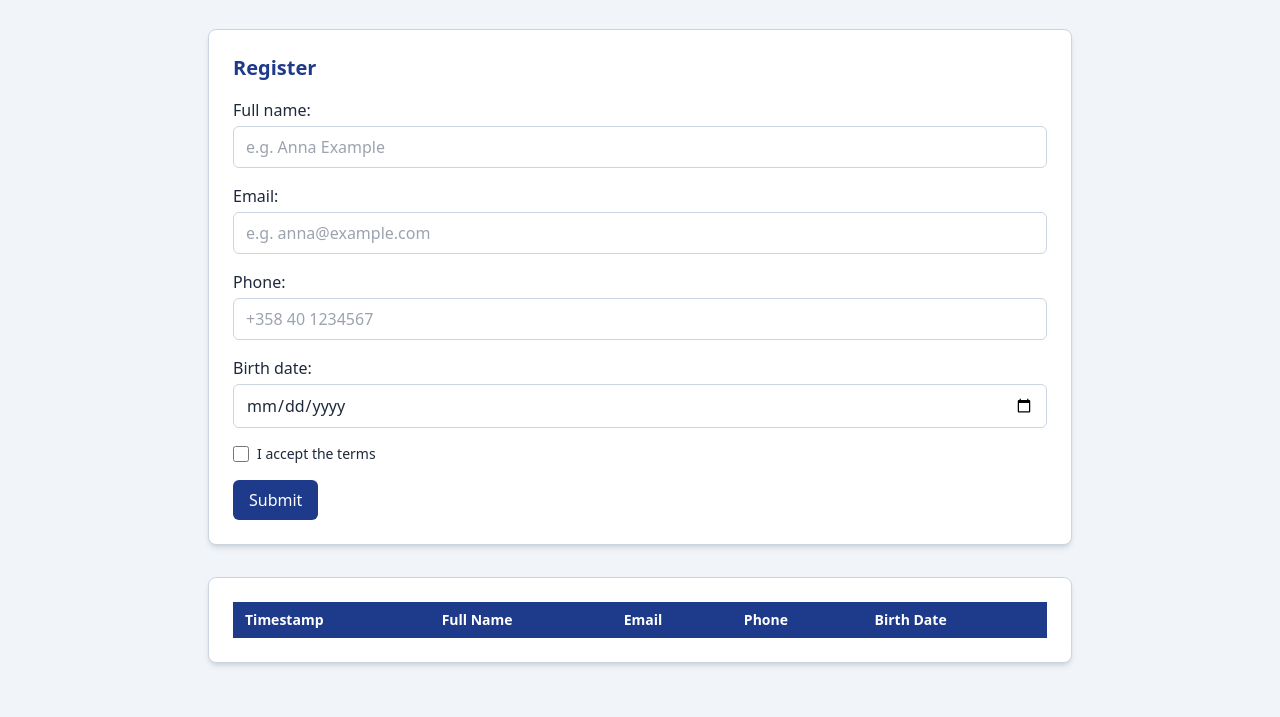
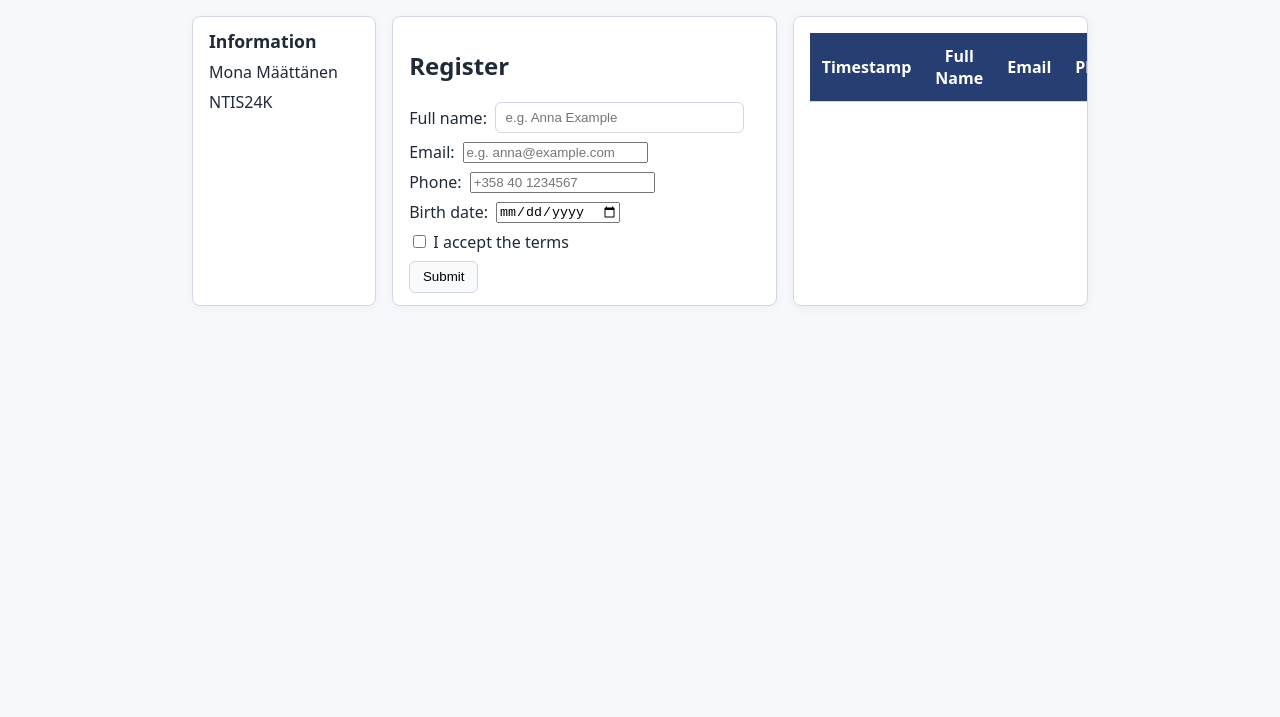
Before and after one commit to Dogsters03/Dogsters03.github.io, a plain HTML site: page index.html in a window 1280 px wide. Shown: the part 83-800 px from the top of the page. Drawn offline with nearby package versions, Linux system fonts and the light colour scheme.

Commit message:
Add files via upload

```diff
--- a/index.html
+++ b/index.html
@@ -3,83 +3,77 @@
 <head>
   <meta charset="UTF-8" />
   <title>Registration Form</title>
-  <script src="https://cdn.tailwindcss.com"></script>
+  <link rel="stylesheet" href="style.css" />
   <script defer src="index.js"></script>
 </head>
-<body class="bg-slate-100 text-slate-800 font-sans">
+<body>
   <!--
     Author: Mona Määttänen
-    Date: 2025-11-12
+    Date: 2025-11-03
   -->
-
-  <!-- Header -->
-  <header class="bg-blue-900 text-white py-6 text-center">
-    <h1 class="text-2xl font-semibold">Registration Form</h1>
+  <header class="site-header">
+    <h1>Registration Form</h1>
   </header>
 
-  <!-- Main -->
-  <main class="max-w-4xl mx-auto my-8 px-4">
-    <!-- Form Section -->
-    <section class="bg-white border border-slate-300 rounded-lg p-6 shadow-md mb-8" aria-label="User Registration">
-      <h2 class="text-xl font-semibold mb-4 text-blue-900">Register</h2>
-
-      <form id="registrationForm" novalidate class="space-y-4">
+  <main class="content">
+     <div class="top-grid">
+    <section class="student-info" aria-label="Student information">
+      <h2 class="student-info-title">Information</h2>
+      <p><span class="student-name">Mona Määttänen</span></p>
+      <p><span class="student-group">NTIS24K</span></p>
+    </section>
+    <section class="controls" aria-label="User Registration">
+      <h2>Register</h2>
+      <form id="registrationForm" novalidate>
         <input type="hidden" id="timestamp" name="timestamp">
 
-        <div>
-          <label for="fullName" class="block font-medium mb-1">Full name:</label>
-          <input type="text" id="fullName" name="fullName" placeholder="e.g. Anna Example"
-                 class="w-full border border-slate-300 rounded-md px-3 py-2 focus:outline-none focus:ring-2 focus:ring-blue-900">
-          <span id="nameError" class="text-red-600 text-sm mt-1 block"></span>
+        <div class="form-row">
+          <label for="fullName">Full name:</label>
+          <input type="text" id="fullName" name="fullName" placeholder="e.g. Anna Example">
+          <span class="error" id="nameError"></span>
         </div>
 
-        <div>
-          <label for="email" class="block font-medium mb-1">Email:</label>
-          <input type="email" id="email" name="email" placeholder="e.g. anna@example.com"
-                 class="w-full border border-slate-300 rounded-md px-3 py-2 focus:outline-none focus:ring-2 focus:ring-blue-900">
-          <span id="emailError" class="text-red-600 text-sm mt-1 block"></span>
+        <div class="form-row">
+          <label for="email">Email:</label>
+          <input type="email" id="email" name="email" placeholder="e.g. anna@example.com">
+          <span class="error" id="emailError"></span>
         </div>
 
-        <div>
-          <label for="phone" class="block font-medium mb-1">Phone:</label>
-          <input type="tel" id="phone" name="phone" placeholder="+358 40 1234567"
-                 class="w-full border border-slate-300 rounded-md px-3 py-2 focus:outline-none focus:ring-2 focus:ring-blue-900">
-          <span id="phoneError" class="text-red-600 text-sm mt-1 block"></span>
+        <div class="form-row">
+          <label for="phone">Phone:</label>
+          <input type="tel" id="phone" name="phone" placeholder="+358 40 1234567">
+          <span class="error" id="phoneError"></span>
         </div>
 
-        <div>
-          <label for="birthdate" class="block font-medium mb-1">Birth date:</label>
-          <input type="date" id="birthdate" name="birthdate"
-                 class="w-full border border-slate-300 rounded-md px-3 py-2 focus:outline-none focus:ring-2 focus:ring-blue-900">
-          <span id="birthError" class="text-red-600 text-sm mt-1 block"></span>
+        <div class="form-row">
+          <label for="birthdate">Birth date:</label>
+          <input type="date" id="birthdate" name="birthdate">
+          <span class="error" id="birthError"></span>
         </div>
 
-        <div class="flex items-center gap-2">
-          <input type="checkbox" id="terms" class="w-4 h-4 text-blue-900 border-slate-300 focus:ring-blue-900">
-          <label for="terms" class="text-sm">I accept the terms</label>
-          <span id="termsError" class="text-red-600 text-sm ml-2"></span>
+        <div class="form-row">
+          <label>
+            <input type="checkbox" id="terms"> I accept the terms
+          </label>
+          <span class="error" id="termsError"></span>
         </div>
 
-        <button type="submit"
-                class="bg-blue-900 text-white px-4 py-2 rounded-md hover:bg-blue-800 transition">
-          Submit
-        </button>
+        <button type="submit" class="btn">Submit</button>
       </form>
     </section>
 
-    <!-- Table Section -->
-    <div class="bg-white border border-slate-300 rounded-lg p-6 shadow-md overflow-x-auto">
-      <table id="dataTable" class="min-w-full text-sm border-collapse">
+    <div class="table-wrap">
+      <table id="dataTable" class="table">
         <thead>
-          <tr class="bg-blue-900 text-white">
-            <th class="text-left py-2 px-3">Timestamp</th>
-            <th class="text-left py-2 px-3">Full Name</th>
-            <th class="text-left py-2 px-3">Email</th>
-            <th class="text-left py-2 px-3">Phone</th>
-            <th class="text-left py-2 px-3">Birth Date</th>
+          <tr>
+            <th>Timestamp</th>
+            <th>Full Name</th>
+            <th>Email</th>
+            <th>Phone</th>
+            <th>Birth Date</th>
           </tr>
         </thead>
-        <tbody class="divide-y divide-slate-200"></tbody>
+        <tbody></tbody>
       </table>
     </div>
   </main>
--- a/index.js
+++ b/index.js
@@ -1,5 +1,5 @@
 // Author: Mona Määttänen
-// Date: 2025-11-12
+// Date: 2025-11-03
 
 document.addEventListener("DOMContentLoaded", () => {
   const form = document.getElementById("registrationForm");
@@ -24,7 +24,8 @@ document.addEventListener("DOMContentLoaded", () => {
       form.fullName.value.trim(),
       form.email.value.trim(),
       form.phone.value.trim(),
-      form.birthdate.value
+      form.birthdate.value,
+      form.terms.checked ? "Yes" : "No"
     ].forEach(text => {
       const td = document.createElement("td");
       td.textContent = text;
--- /dev/null
+++ b/style.css
@@ -0,0 +1,234 @@
+/*
+Author: Mona Määttänen
+Date: 2025-11-03
+*/
+
+:root {
+  --base-size: 1rem;
+  --h1-size: 1.6rem;
+
+  --page-bg: #f6f8fb;
+  --text: #1f2937;
+  --brand: #273e73;
+  --table-alt: #eef3ff;
+  --border: #d0d7e2;
+
+  --radius: 8px;
+}
+
+html,
+body {
+  height: 100%;
+}
+
+body {
+  margin: 0;
+  background: var(--page-bg);
+  color: var(--text);
+  font-family: system-ui, -apple-system, Segoe UI, Roboto, Arial, sans-serif;
+  font-size: var(--base-size);
+}
+
+/* Header */
+.site-header {
+  padding-top: 2rem;
+  padding-bottom: 1rem;
+  background: var(--brand);
+  color: #fff;
+}
+
+.site-header h1 {
+  font-size: var(--h1-size);
+  margin: 0;
+  text-align: center;
+}
+
+/* Content container with side margins */
+.content {
+  margin-left: 15%;
+  margin-right: 15%;
+  padding-top: 1rem;
+  padding-bottom: 2rem;
+}
+
+/* --- NEW: top row split (50% + 50%) --- */
+.top-grid {
+  display: flex;
+  gap: 1rem;
+  margin-bottom: 1rem;
+}
+
+.student-info,
+.controls {
+  background: #fff;
+  border: 1px solid var(--border);
+  border-radius: var(--radius);
+  padding: 0.75rem 1rem;
+  box-shadow: 0 2px 10px rgba(0, 0, 0, 0.04);
+}
+
+.student-info {
+  flex: 1 1 30%;
+}
+
+.controls {
+  flex: 1 1 70%;
+}
+
+.student-info p {
+  margin: 0;
+}
+
+.student-info p+p {
+  margin-top: 0.5rem;
+}
+
+.controls-title,
+.student-info-title {
+  margin: 0 0 0.5rem 0;
+  font-size: 1.1rem;
+}
+
+.form-row {
+  display: flex;
+  gap: 0.5rem;
+  align-items: center;
+  margin: 0.5rem 0;
+}
+
+.form-row input[type="text"] {
+  flex: 1 1 auto;
+  padding: 0.45rem 0.6rem;
+  border: 1px solid var(--border);
+  border-radius: 6px;
+}
+
+.days-group {
+  margin: 0.5rem 0 0.75rem;
+  border: 1px dashed var(--border);
+  border-radius: 6px;
+  padding: 0.5rem 0.75rem;
+  display: flex;
+  flex-wrap: wrap;
+  gap: 0.75rem;
+}
+
+.days-group legend {
+  padding: 0 0.25rem;
+  font-weight: 600;
+  color: #334155;
+}
+
+.btn {
+  padding: 0.45rem 0.8rem;
+  border: 1px solid var(--border);
+  border-radius: 6px;
+  background: #f8fafc;
+  cursor: pointer;
+}
+
+.btn:hover {
+  background: #eef2f7;
+}
+
+.btn-secondary {
+  background: #ffffff;
+}
+
+/* Table container */
+.table-wrap {
+  background: #fff;
+  border: 1px solid var(--border);
+  border-radius: var(--radius);
+  padding: 1rem;
+  overflow-x: auto;
+  box-shadow: 0 2px 10px rgba(0, 0, 0, 0.06);
+}
+
+/* Table */
+.table {
+  width: 100%;
+  border-collapse: collapse;
+  font-size: 1rem;
+}
+
+/* Header cells */
+.table thead th {
+  background: var(--brand);
+  color: #fff;
+  text-align: left;
+  padding: 0.75rem;
+  border-bottom: 1px solid var(--border);
+}
+
+/* Body cells */
+.table tbody td {
+  padding: 0.6rem 0.75rem;
+  border-bottom: 1px solid var(--border);
+}
+
+/* Alternate row color */
+.table tbody tr:nth-child(even) {
+  background: var(--table-alt);
+}
+
+/* Column widths: 40% + 12%*5 = 100% */
+.table thead th:nth-child(1),
+.table tbody td:nth-child(1) {
+  width: 40%;
+}
+
+.table thead th:nth-child(n+2),
+.table tbody td:nth-child(n+2) {
+  width: 12%;
+  text-align: center;
+}
+
+/* Small screens: stack the top blocks */
+@media (max-width: 860px) {
+  .content {
+    margin-left: 5%;
+    margin-right: 5%;
+  }
+
+  .top-grid {
+    flex-direction: column;
+  }
+}
+
+/* ≤ 768px: margins 5% */
+@media (max-width: 768px) {
+  .content {
+    margin-left: 5%;
+    margin-right: 5%;
+  }
+
+  .site-header,
+  .intro,
+  .other-content {
+    display: none;
+  }
+
+  .student-info,
+  .table-wrap {
+    display: block;
+  }
+}
+
+/* ≤ 640px: margins 1%, show only the table */
+@media (max-width: 640px) {
+  .content {
+    margin-left: 1%;
+    margin-right: 1%;
+  }
+
+  .student-info {
+    display: none;
+  }
+}
+
+.error {
+  color: #c00;
+  font-size: 0.9rem;
+  margin-left: 0.5rem;
+}
```
